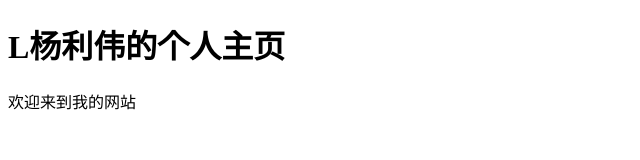
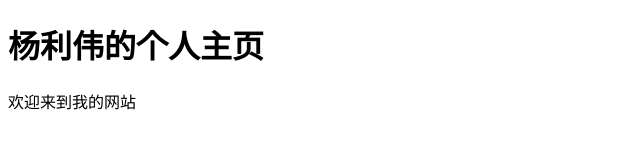
Before and after one commit to lyy12788/lyy12788.github.io, a plain HTML site: page index.html in a window 1280 px wide. Shown: the whole page, without its empty margins (0-640 px from the left). Drawn offline with Linux system fonts and the light colour scheme.

Commit message:
Update index.html

```diff
--- a/index.html
+++ b/index.html
@@ -5,7 +5,7 @@
   <title>LYY12788</title>
 </head>
 <body>
-  <h1>L杨利伟的个人主页</h1>
+  <h1>杨利伟的个人主页</h1>
   <p>欢迎来到我的网站</p>
 </body>
 </html>
```
